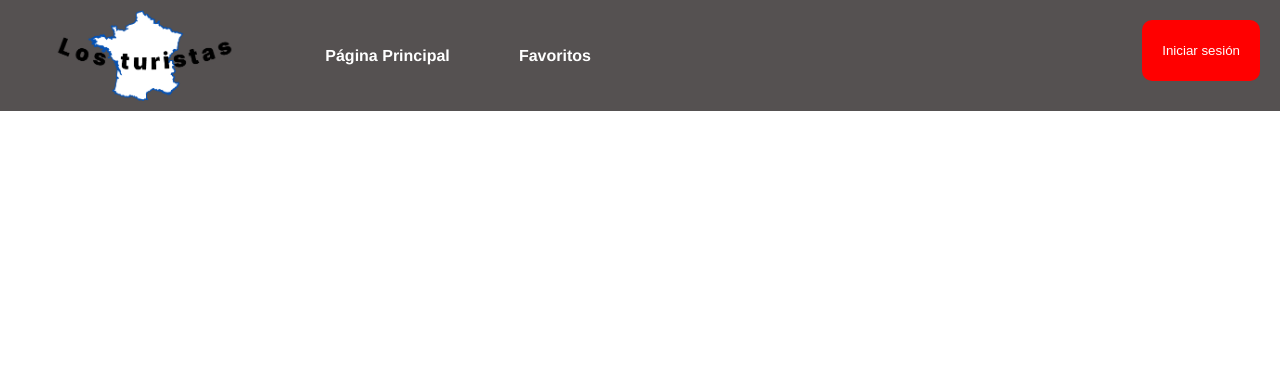
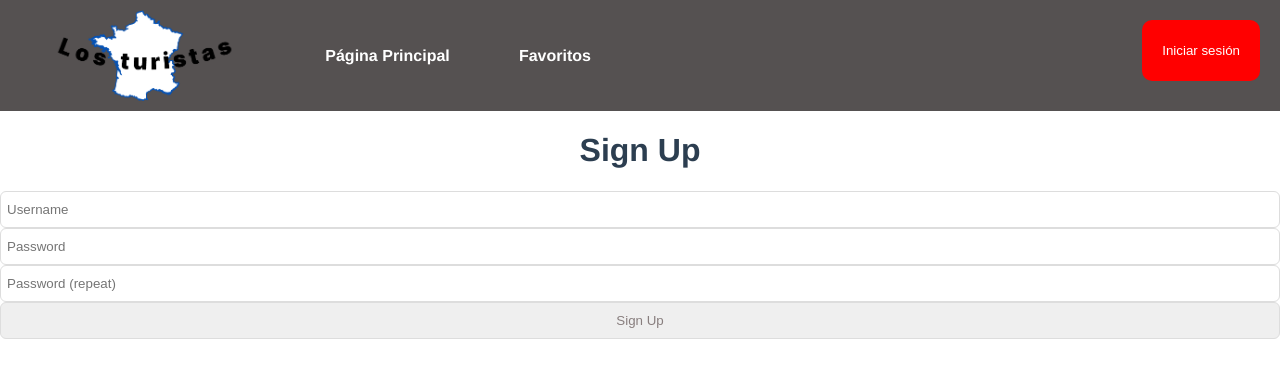
Before and after one commit to brilt/Los-Turistas, a Vue app: page /sign-up in a window 1280 px wide. Shown: the top 378 px of the page. Built offline with nearby package versions, Linux system fonts and the light colour scheme; what vue-google-maps-community-fork would draw is missing.

Commit message:
login fonctionnel
il faut modifier pour que le login se fasse sur le mdoal et non la page /login. Pareil pour register

```diff
--- a/package.json
+++ b/package.json
@@ -20,7 +20,8 @@
     "mysql": "^2.18.1",
     "vue": "^3.2.13",
     "vue-google-maps-community-fork": "^0.2.3",
-    "vue-router": "^4.0.3"
+    "vue-router": "^4.0.3",
+    "vuex-persistedstate": "^4.1.0"
   },
   "devDependencies": {
     "@vue/cli-plugin-babel": "~5.0.0",
--- a/src/App.vue
+++ b/src/App.vue
@@ -6,9 +6,10 @@
       <router-link to="/favoritos">Favoritos</router-link>
     </div>
 
-    <button class="login" @click="toggleLogIn">Iniciar sesión</button>
+    <button v-if="isLoggedIn" class="login" @click="logOut">Hola {{ username }}, click to logout</button>
+    <button v-else class="login" @click="toggleLogIn">Iniciar sesión</button>
   </nav>
-  <LogIn @close="toggleLogIn" v-if="showLogIn" style="z-index: 1000;" />
+  <LogIn @close="toggleLogIn" v-if="showLogIn" style="z-index: 1000" />
 
   <router-view />
 </template>
@@ -17,10 +18,20 @@
 import LogIn from "./components/LogIn.vue";
 import Post from "./components/Post.vue";
 
+import store from './store'
+
 export default {
   components: {
     LogIn,
     Post,
+  },
+  computed: {
+    isLoggedIn() {
+      return store.getters.isLoggedIn;
+    },
+    username() {
+      return store.getters.currentUser.username;
+    }
   },
   data() {
     return {
@@ -35,11 +46,14 @@ export default {
     toggleLogIn() {
       this.showLogIn = !this.showLogIn;
     },
+    logOut() {
+      store.dispatch("logout");
+    },
   },
 };
 </script>
 
-<style >
+<style>
 #app {
   font-family: Avenir, Helvetica, Arial, sans-serif;
   -webkit-font-smoothing: antialiased;
--- a/src/main.js
+++ b/src/main.js
@@ -3,6 +3,11 @@ import App from "./App.vue";
 import router from "./router";
 import VueGoogleMaps from 'vue-google-maps-community-fork'
 import Post from './components/Post.vue'
+import store from "./store";
+import Axios from 'axios';
+
+// set auth header
+Axios.defaults.headers.common['Authorization'] = `Bearer ${store.state.token}`;
 
 
 createApp(App)
--- a/src/router/index.js
+++ b/src/router/index.js
@@ -1,6 +1,10 @@
 import { createRouter, createWebHistory } from 'vue-router'
 import Home from '../views/Home.vue'
 import Favoritos from '../views/Favoritos.vue'
+import SignUp from "../views/SignUp.vue";
+import Login from "../views/Login.vue";
+import Secret from "../views/Secret.vue";
+
 
 const routes = [
 
@@ -13,7 +17,22 @@ const routes = [
     path: '/favoritos',
     name: 'favoritos',
     component: Favoritos
-  }
+  },
+  {
+    path: "/sign-up",
+    name: "sign-up",
+    component: SignUp
+  },
+  {
+    path: "/login",
+    name: "login",
+    component: Login
+  },
+  {
+    path: "/secret",
+    name: "secret",
+    component: Secret
+  },
 ]
 
 const router = createRouter({
--- /dev/null
+++ b/src/services/AuthServices.js
@@ -0,0 +1,37 @@
+import axios from "axios";
+
+const url = "http://localhost:8000/api/";
+
+export default {
+  login(credentials) {
+    return axios
+      .post(url + "login/", credentials)
+      .then((response) => response.data)
+      .catch((error) => {
+        // Gérer l'erreur ici
+        console.log(error);
+        this.msg = error.response.data.msg;
+        throw error; // Renvoie l'erreur pour la traiter à l'endroit où elle est appelée
+      });
+  },
+  signUp(credentials) {
+    return axios
+      .post(url + "sign-up/", credentials)
+      .then((response) => response.data)
+      .catch((error) => {
+        // Gérer l'erreur ici
+        console.log(error);
+        throw error; // Renvoie l'erreur pour la traiter à l'endroit où elle est appelée
+      });
+  },
+  getSecretContent() {
+    return axios
+      .get(url + "secret-route/")
+      .then((response) => response.data)
+      .catch((error) => {
+        // Gérer l'erreur ici
+        console.log(error);
+        throw error; // Renvoie l'erreur pour la traiter à l'endroit où elle est appelée
+      });
+  },
+};
--- /dev/null
+++ b/src/store.js
@@ -0,0 +1,53 @@
+// src/store.js (Vue CLI 1.x & 2.x) oder src/store/index.js (Vue CLI 3.x or newer)
+
+import Vue from "vue";
+import { createStore } from "vuex";
+import Axios from "axios";
+import createPersistedState from "vuex-persistedstate";
+
+const getDefaultState = () => {
+  return {
+    token: "",
+    user: {},
+  };
+};
+
+export default createStore({
+  strict: true,
+  plugins: [createPersistedState()],
+  state: getDefaultState(),
+  getters: {
+    isLoggedIn: (state) => {
+      return state.token;
+    },
+    getUser: (state) => {
+      return state.user;
+    },
+    currentUser(state) {
+      return state.user;
+    },
+  },
+  mutations: {
+    SET_TOKEN: (state, token) => {
+      state.token = token;
+    },
+    SET_USER: (state, user) => {
+      state.user = user;
+    },
+    RESET: (state) => {
+      Object.assign(state, getDefaultState());
+    },
+  },
+  actions: {
+    login: ({ commit, dispatch }, { token, user }) => {
+      commit("SET_TOKEN", token);
+      commit("SET_USER", user);
+
+      // set auth header
+      Axios.defaults.headers.common["Authorization"] = `Bearer ${token}`;
+    },
+    logout: ({ commit }) => {
+      commit("RESET", "");
+    },
+  },
+});
--- /dev/null
+++ b/src/views/Login.vue
@@ -0,0 +1,44 @@
+<template>
+  <div>
+    <h1>Login</h1>
+    <input type="text" placeholder="Username" v-model="username" />
+    <input type="text" placeholder="Password" v-model="password" />
+    <input type="button" @click="login" value="Login" />
+    <p>{{ msg }}</p>
+  </div>
+</template>
+<script>
+import AuthService from "../services/AuthServices";
+import store from '../store'
+
+export default {
+  data() {
+    return {
+      username: "",
+      password: "",
+      msg: "",
+    };
+  },
+  methods: {
+    async login() {
+  try {
+    const credentials = {
+      username: this.username,
+      password: this.password,
+    };
+
+    const response = await AuthService.login(credentials);
+    const token = response.token;
+    const user = response.user;
+
+    store.dispatch("login", { token, user });
+
+    this.$router.push("/secret");
+  } catch (error) {
+    this.msg = error.response.data.msg;
+  }
+},
+
+  },
+};
+</script>
--- /dev/null
+++ b/src/views/Secret.vue
@@ -0,0 +1,36 @@
+<template>
+  <div>
+    <h1>Hi {{ username }}</h1>
+    <p>{{ secretMessage }}</p>
+    <input type="button" value="Logout" @click="logout" />
+  </div>
+</template>
+
+<script>
+import AuthService from "../services/AuthServices";
+import store from "../store";
+
+export default {
+  data() {
+    return {
+      secretMessage: "",
+      username: "",
+    };
+  },
+  async created() {
+    if (!store.getters.isLoggedIn) {
+      this.$router.push("/login");
+    }
+
+    this.username = store.getters.getUser.username;
+
+    this.secretMessage = await AuthService.getSecretContent();
+  },
+  methods: {
+    logout() {
+      store.dispatch("logout");
+      this.$router.push("/login");
+    },
+  },
+};
+</script>
--- /dev/null
+++ b/src/views/SignUp.vue
@@ -0,0 +1,44 @@
+
+<template>
+  <div>
+    <h1>Sign Up</h1>
+    <input type="text" placeholder="Username" v-model="username" />
+    <input type="text" placeholder="Password" v-model="password" />
+    <input
+      type="text"
+      placeholder="Password (repeat)"
+      v-model="password_repeat"
+    />
+    <input type="button" @click="signUp" value="Sign Up" />
+    <p v-if="msg">{{ msg }}</p>
+  </div>
+</template>
+<script>
+import AuthService from '../services/AuthServices';
+
+export default {
+  data() {
+    return {
+      username: '',
+      password: '',
+      password_repeat: '',
+      msg: ''
+    };
+  },
+  methods: {
+    async signUp() {
+      try {
+        const credentials = {
+          username: this.username,
+          password: this.password,
+          password_repeat: this.password_repeat
+        };
+        const response = await AuthService.signUp(credentials);
+        this.msg = response.msg;
+      } catch (error) {
+        this.msg = error.response.data.msg;
+      }
+    }
+  }
+};
+</script>
```
Also changed, not shown: 1 other file (tests, documents, lock files or other folders).
